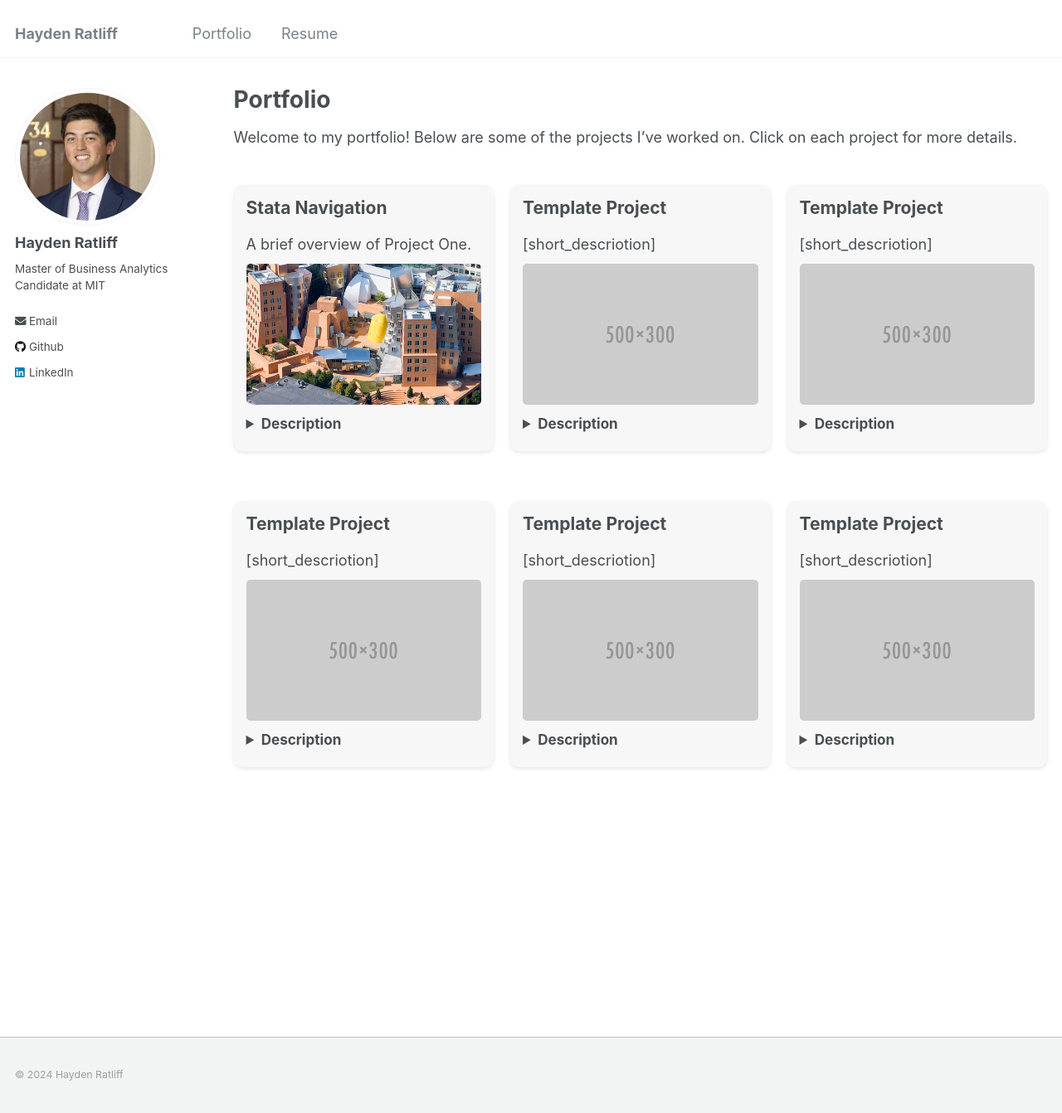
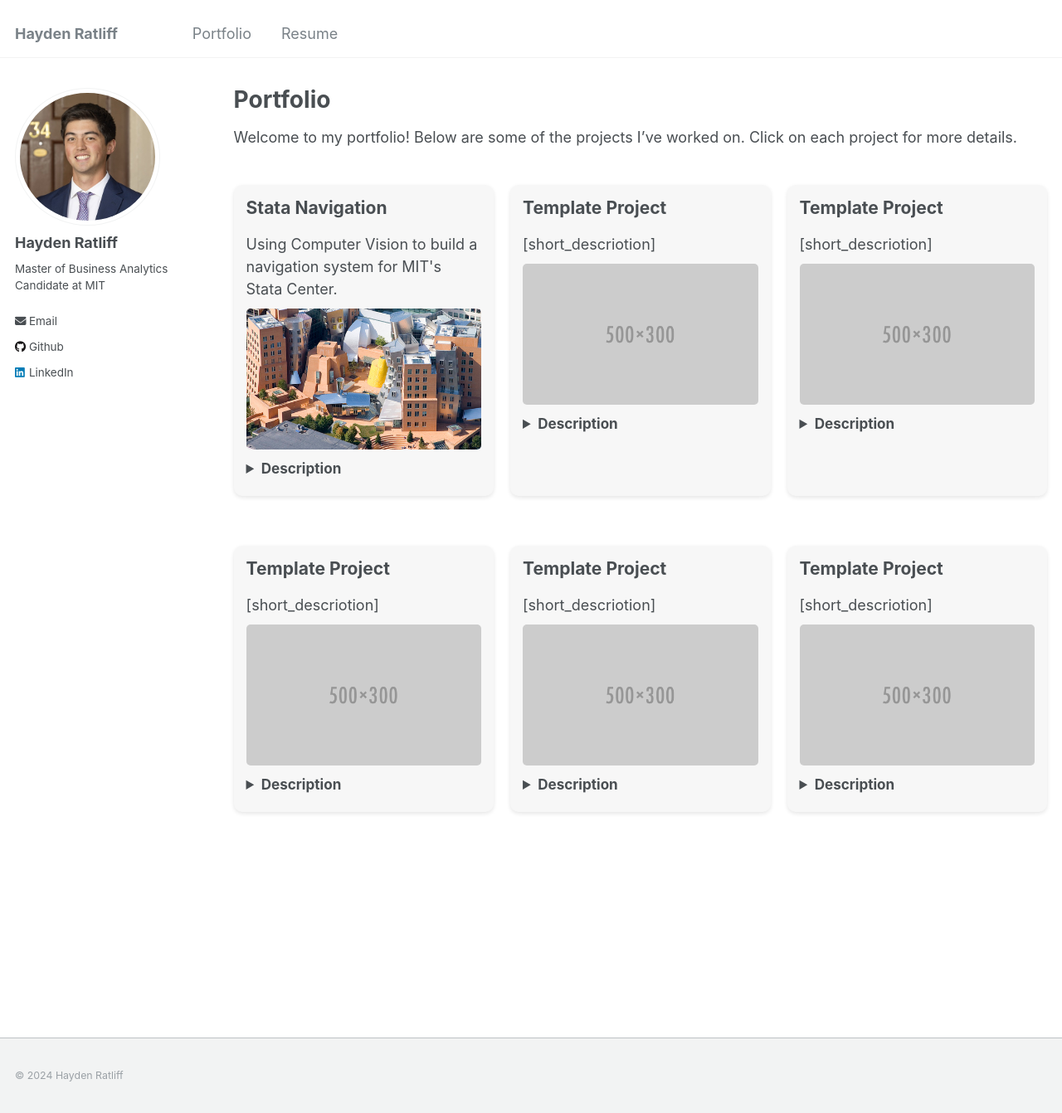
Before and after one commit to haydenratliff/haydenratliff.github.io, a Jekyll site: the page built from _pages/portfolio.md, in a window 1280 px wide and 1342 px high. Shown: the whole window at 83% size. Built offline with Jekyll 4.4.1, drawn with Linux system fonts in a browser that asks for light colours.

Commit message:
reorganize old portfolio; update new portfolio

```diff
--- a/_data/portfolio.yml
+++ b/_data/portfolio.yml
@@ -6,7 +6,7 @@
 # 2 wide instead of 3?
 
 - title: "Stata Navigation"
-  short_description: "A brief overview of Project One."
+  short_description: "Using Computer Vision to build a navigation system for MIT's Stata Center."
   image: "/images/portfolio/stata_cropped.jpg"
   full_description: "Using Computer Vision to build a navigation system for MIT's Stata Center"
   code_link: "https://github.com/haydenratliff/stata-navigation"
```
Also changed, not shown: _portfolio/commodity-forecasting.md (renamed from _portfolio_incomplete/commodity-forecasting.md), _portfolio/cruising-for-parking.md (renamed from _portfolio_incomplete/cruising-for-parking.md), _portfolio/mbta-bus-routing.md (renamed from _portfolio_incomplete/mbta-bus-routing.md), _portfolio/measuring-healthcare-quality copy.md (renamed from _portfolio_incomplete/measuring-healthcare-quality copy.md), _portfolio/ml4va.md (renamed from _portfolio_incomplete/ml4va.md), _portfolio/optimizing-infusion-throughput.md (renamed from _portfolio_incomplete/optimizing-infusion-throughput.md), _portfolio/portfolio.html (renamed from _pages/portfolio.html), _portfolio/pup-replacement.md (renamed from _portfolio_incomplete/pup-replacement.md).
